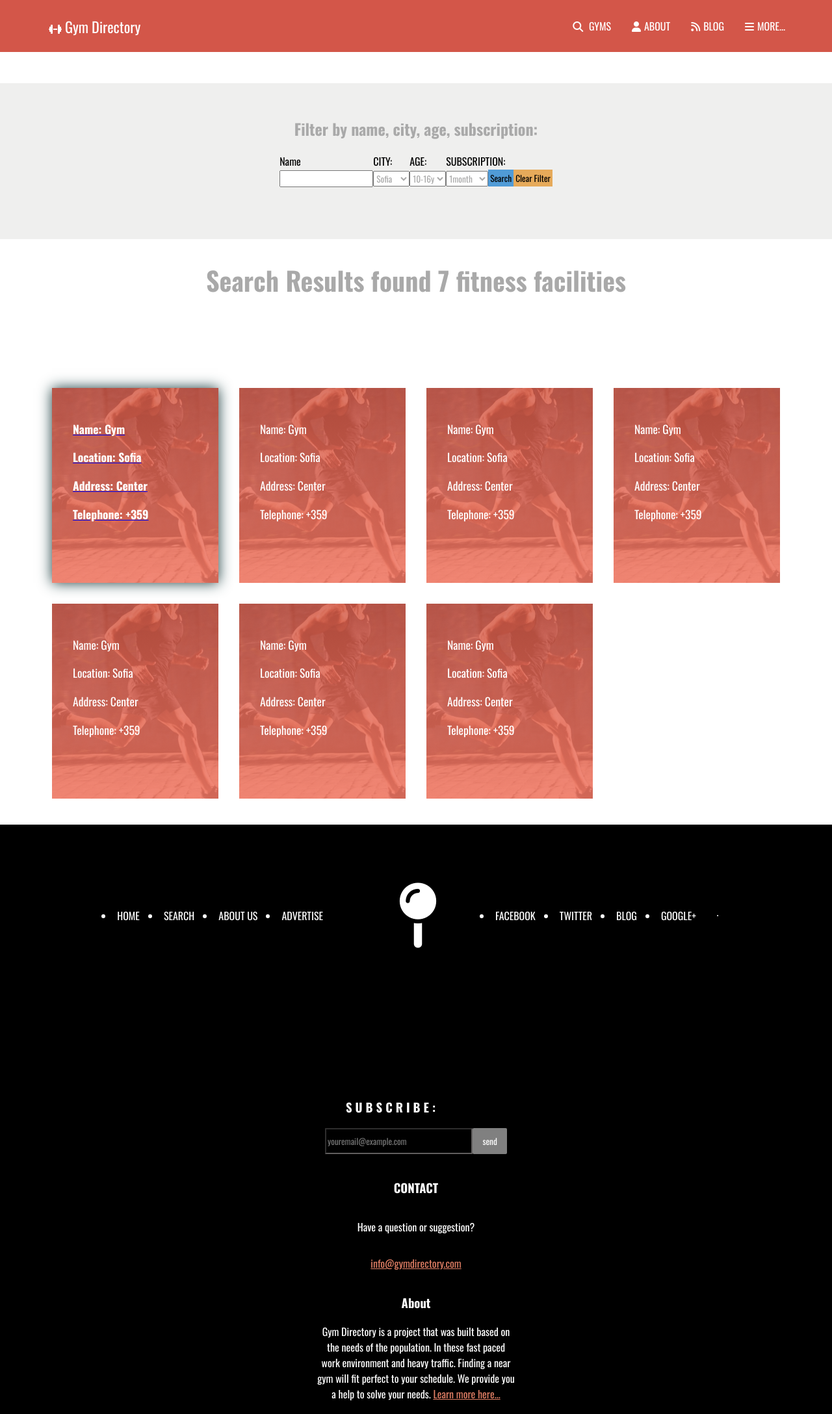
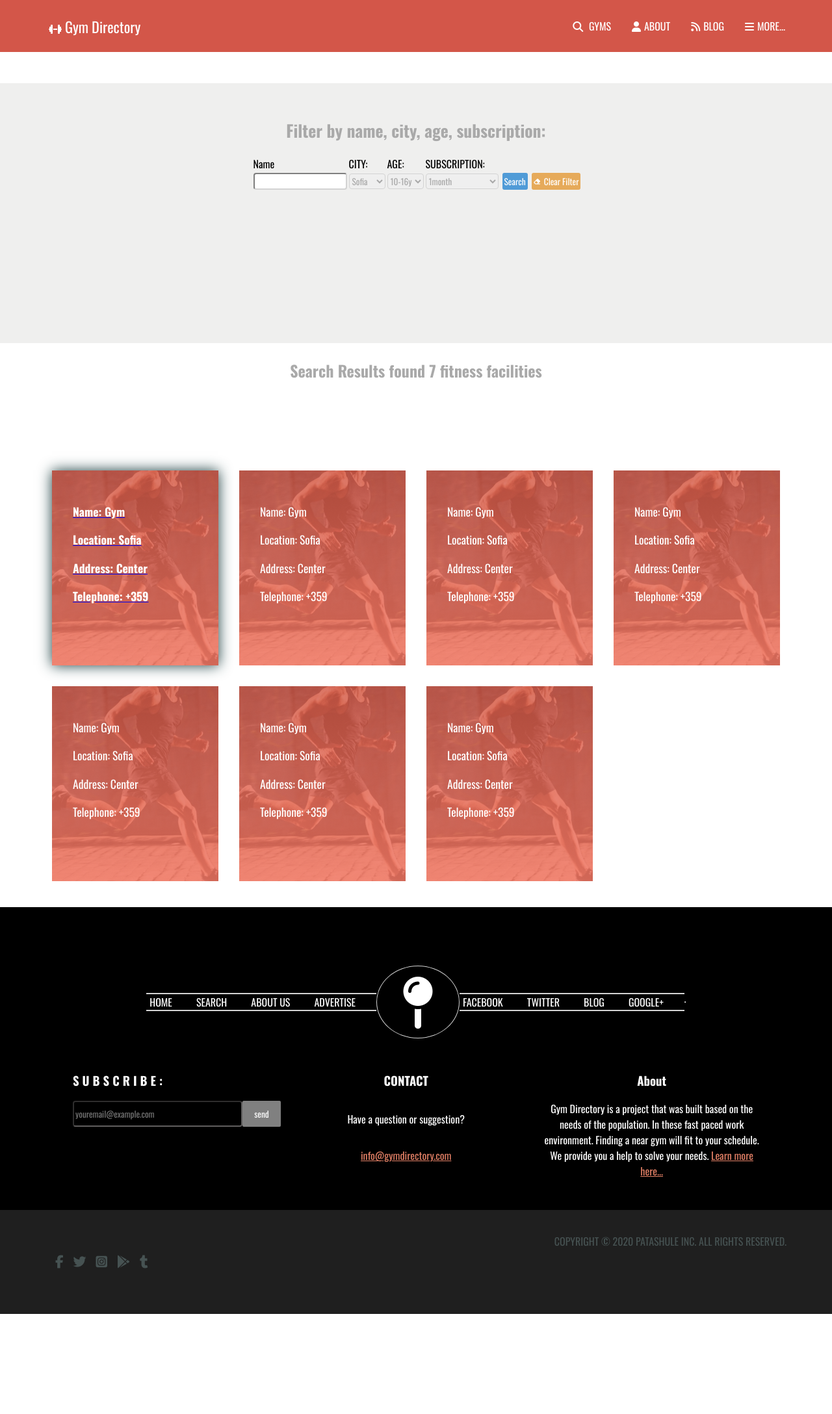
Before and after one commit to deikdesign/Gym-Directory, a plain HTML site: page page/find_results.html in a window 1280 px wide. Shown: the top 2176 px of the page at 65% size. After the commit the page ends 2022 px from the top, so only its background shows below. Drawn offline with nearby package versions, Linux system fonts and the light colour scheme.

Commit message:
Detail page fixed, search page fixed, navbar, footer fixed

```diff
--- a/css/style.css
+++ b/css/style.css
@@ -172,7 +172,7 @@ ul > li {
   align-items: center;
 }
 
-.display-search h2 {
+.display-search h1 {
   text-align: left;
   color: white;
 }
@@ -201,13 +201,13 @@ ul > li {
   border: none;
 }
 
-.input-search {
-  z-index: 2;
-}
-
 .input-s {
   height: 2.5rem;
   width: 28rem;
+}
+
+.input-search input[type=button] {
+  width: 5rem;
 }
 
 .how-it {
@@ -348,43 +348,33 @@ footer {
   align-items: center;
 }
 
+.main-navlist ul {
+  list-style: none;
+  border: 2px solid lightgray;
+  border-right: none;
+  border-left: none;
+}
+
+.icon-f i {
+  padding-top: 1rem;
+}
+
 .icon-f {
+  height: 7rem;
   width: 8rem;
-  margin-left: 100px;
   display: flex;
   flex-direction: row;
-  position: relative;
-  font-size: 100px;
+  font-size: 5rem;
   justify-content: center;
   align-self: center;
-  right: 50px;
-  border-radius: 80%;
-  border-color: lightgray;
-  background-color: black;
-}
-
-.subs-cont {
-  margin-top: 10rem;
-  height: auto;
-  width: 100rem;
-  display: flex;
-  flex-direction: column;
-  justify-content: center;
-  align-items: center;
-}
-
-.sub-form {
-  display: flex;
-  justify-content: flex-start;
+  border-radius: 60%;
+  border: 0.1rem solid lightgray;
 }
 
 .form-cont1 {
-  padding: 20px;
   height: auto;
   width: 20rem;
   border-radius: 16px;
-  align-items: center;
-  justify-content: flex-start;
   z-index: 1;
 }
 
@@ -403,7 +393,8 @@ footer {
 
 .form-cont1 h3 {
   color: white;
-  margin-left: 2rem;
+
+  /* margin-left: 2rem; */
   white-space: normal;
   letter-spacing: 5px;
   font-weight: bold;
@@ -418,9 +409,6 @@ footer {
 
 /* Contact */
 .contact-cont {
-  display: flex;
-  justify-content: center;
-  align-items: center;
   text-align: center;
   height: 100%;
   max-width: 300px;
@@ -428,7 +416,8 @@ footer {
 
 .about-cont {
   text-align: center;
-  max-width: 19rem;
+  max-width: 100%;
+  justify-content: center;
 }
 
 .about-cont h3 {
@@ -485,10 +474,11 @@ footer {
   display: block;
   background: rgb(239, 239, 238);
   padding: 2rem;
-  height: 15rem;
+  height: 25rem;
 }
 
-.main-form h1 {
+.main-form h2 {
+  font-size: 1.6rem;
   text-align: center;
   color: darkgray;
 }
@@ -500,7 +490,15 @@ footer {
 }
 
 .main-form select {
+  border-radius: 3px;
+}
+
+.main-form select,
+input {
   color: darkgray;
+  width: 100%;
+  border-radius: 4px;
+  border-color: lightgray;
 }
 
 .main-form button[type=button] {
@@ -511,10 +509,19 @@ footer {
 
 .name-form {
   display: block;
+  margin-left: 3px;
 }
 
-.name-form1 {
+.name-form i {
+  margin-top: 5px;
+  margin-right: 5px;
+  font-size: 10px;
+}
+
+.name-form1 button[type=button] {
   margin-top: 1.6rem;
+  color: white;
+  border-radius: 3px;
 }
 
 .main-result-gr {
@@ -541,17 +548,17 @@ footer {
   color: white;
 }
 
-.main-search h1 {
-  font-size: 2.5rem;
+.main-search h3 {
+  font-size: 1.5rem;
 }
 
 /*  Detailed page */
 .section-detail {
   height: 100%;
   width: 95%;
-  margin-right: 4rem;
-  margin-left: 4rem;
   box-shadow: 0 0 3px 0 #768f91;
+  padding: 0;
+  margin: 1.5rem;
 }
 
 .detail1 > div {
@@ -629,15 +636,16 @@ footer {
   justify-content: center;
   display: flex;
   width: 70%;
+  padding: 1rem;
 }
 
 .view-title h1 {
-  letter-spacing: 10px;
+  font-size: 1.5rem;
+  letter-spacing: 0.5rem;
   color: dimgray;
 }
 
 .view-title i {
-  font-size: 25px;
   color: dimgray;
 }
 
@@ -671,7 +679,7 @@ footer {
 @media only screen and (max-width: 767px) {
   .nav-gym {
     flex-wrap: wrap;
-    justify-content: space-between;
+    justify-content: center;
     align-items: center;
     padding: 2rem 2.5rem;
     font-size: 1rem;
@@ -679,7 +687,7 @@ footer {
   }
 
   .logo-nav {
-    justify-content: center;
+    padding: 0 6rem 0 2rem;
   }
 
   ul {
@@ -692,11 +700,15 @@ footer {
 
   .nav-list {
     display: flex;
-    flex-direction: column;
+    flex-direction: row;
+  }
+
+  .nav-list a {
+    display: none;
   }
 
   .nav-list li {
-    margin-right: 0.2rem;
+    align-items: center;
   }
 
   .display-search h2 {
@@ -748,7 +760,7 @@ footer {
   }
 
   .image-c12 {
-    visibility: hidden;
+    display: none;
   }
 }
 
@@ -761,6 +773,32 @@ footer {
   border-radius: 2px;
   border: none;
   padding: 0.4rem;
+}
+
+/* Subs cont */
+.subs-cont-flex {
+  margin: 3rem 0;
+  display: flex;
+  justify-content: center;
+}
+
+.subs-cont {
+  margin: 0 0;
+  height: auto;
+  width: auto;
+  display: grid;
+  grid-template-columns: repeat(1, 1fr);
+  max-width: 20rem;
+  gap: 2rem;
+}
+
+.main-form-m1 > div {
+  display: flex;
+  flex-direction: column;
+}
+
+.name-form .subscr-select {
+  width: 100%;
 }
 
 .detail10 > div {
@@ -780,15 +818,31 @@ footer {
 }
 
 @media screen and (min-width: 768px) {
+  /* Result Page */
+  .main-form > div {
+    display: flex;
+    flex-direction: row;
+  }
+
+  .name-form .subscr-select {
+    width: 7rem;
+  }
+
+  /* Detail page */
   .detail1 > div {
     margin-top: 0;
     display: grid;
-    grid-template-columns: repeat(2, 25rem);
+    grid-template-columns: repeat(2, 20rem);
     max-width: 90%;
     margin-left: auto;
     margin-right: auto;
     gap: 2rem;
     padding: 0;
+  }
+
+  .detail-icons12 {
+    display: flex;
+    justify-content: flex-end;
   }
 }
 
@@ -802,6 +856,17 @@ footer {
     margin-right: auto;
     gap: 2rem;
     padding: 0;
+  }
+
+  .subs-cont {
+    margin: 0 5rem;
+    height: auto;
+    max-width: 80rem;
+
+    /* width:auto; */
+    display: grid;
+    grid-template-columns: repeat(3, 1fr);
+    gap: 2rem;
   }
 }
 
--- a/page/find_results.html
+++ b/page/find_results.html
@@ -15,7 +15,7 @@
     <header>
         <nav class="nav-gym d-flex">
             <div class="logo-nav ml-15 ">
-                <span><i class="fas fa-dumbbell"></i><a href="https://deikdesign.github.io/Gym-Directory/index.html" class="n-deco c-white ml-5">Gym Directory
+                <span><i class="fas fa-dumbbell"></i><a href="../index.html" class="n-deco c-white ml-5">Gym Directory
                     </a></span>
             </div>
             <ul class="nav-list list-n d-flex sp-btw">
@@ -30,14 +30,14 @@
         <section>
             <br>
             <br>
-            <form class="main-form" action="/action.php">
-                <h1 class="">Filter by name, city, age, subscription:</h1>
+            <form class="main-form main-form-m1" action="/action.php">
+                <h2 class="">Filter by name, city, age, subscription:</h2>
                 <div class="f-row5">
-                    <div class="name-form d-flex f-row">
+                    <div class="name-form ">
                         <label for="name">Name</label>
                         <input type="text" id="name">
                     </div>
-                    <div class="name-form d-flex -f-row">
+                    <div class="name-form ">
                         <label for="city">CITY:</label>
                         <select id="city" name="city">
                             <option value="sofia">Sofia</option>
@@ -46,7 +46,7 @@
                             <option value="ruse">Ruse</option>
                         </select>
                     </div>
-                    <div class="name-form d-flex f-row">
+                    <div class="name-form ">
                         <label for="age">AGE:</label>
                         <select id="age" name="age">
                             <option value="children">10-16y</option>
@@ -55,9 +55,9 @@
                             <option value="Mature">30></option>
                         </select>
                     </div>
-                    <div class="name-form d-flex f-row">
+                    <div class="name-form ">
                         <label for="subscription">SUBSCRIPTION:</label>
-                        <select id="subscription" name="subscription">
+                        <select id="subscription" class="subscr-select" name="subscription">
                             <option value="monthly">1month</option>
                             <option value="quaterly">3months</option>
                             <option value="half">6months</option>
@@ -70,14 +70,14 @@
                             <button type="button" class="name-form bg-blue">Search</button>
                         </div>
                         <div class="name-form">
-                            <button type="button" class="name-form bg-yellow">Clear Filter</button>
+                            <button type="button" class="name-form bg-yellow"><i class="fas fa-eraser"></i>Clear Filter</button>
                         </div>
                     </div>
                 </div>
             </form>
         </section>
         <section class="main-search">
-            <h1 class="t-center co-gray">Search Results found 7 fitness facilities</h1>
+            <h3 class="t-center co-gray">Search Results found 7 fitness facilities</h3>
             <div class="main-result-gr">
                 <a href="./fitness_page.html" class="f-bold b-shadow">
                     <div class="container1">
@@ -175,10 +175,9 @@
                     <div class="about-cont ">
                         <h3 class="c-white">About</h3>
                         <p class="c-white">Gym Directory is a project that was built based on the needs of
-                            the population. In these fast paced work environment and heavy traffic.
-                            Finding a near gym will fit perfect to your schedule. We provide you a help to solve
-                            your
-                            needs.
+                            the population. In these fast paced work environment.
+                            Finding a near gym will fit to your schedule. We provide you a help to solve
+                            your needs.
                             <a href="" class="c-redp">Learn more here...</a></p>
                     </div>
                 </div>
```
Also changed, not shown: index.html (+21 -14 lines), page/fitness_page.html (+4 -5 lines), 1 other file.
